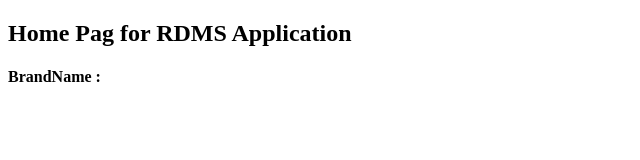
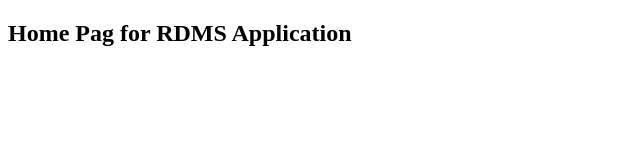
Before and after one commit to SravaniSingam-WAL/rdms, a React (Create React App) app: page /home in a window 1280 px wide. Shown: the top 160 px of the page, without its empty margins (0-640 px from the left). Built offline with nearby package versions, Linux system fonts and the light colour scheme.

Commit message:
removed brand name

```diff
--- a/src/home.js
+++ b/src/home.js
@@ -2,12 +2,10 @@ import React, { useState } from "react";
 import { getBrandName } from "./utils";
 
 const Home = () => {
-  const [brandName, setBrandName]=useState(getBrandName())
 
   return (
     <div>
       <h2>Home Pag for RDMS Application</h2>
-      <h4>BrandName : {brandName}</h4>
     </div>
   );
 };
```
